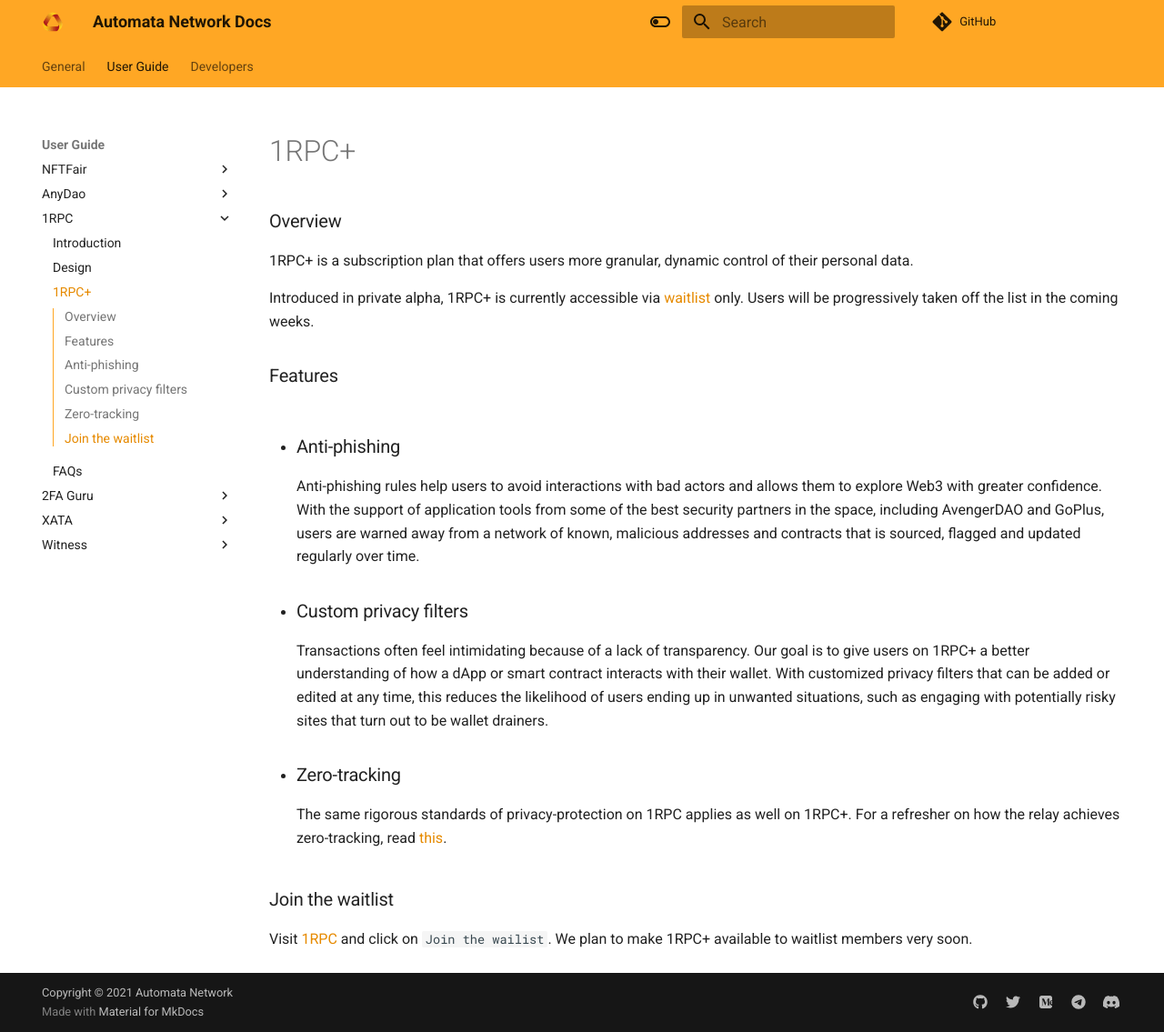
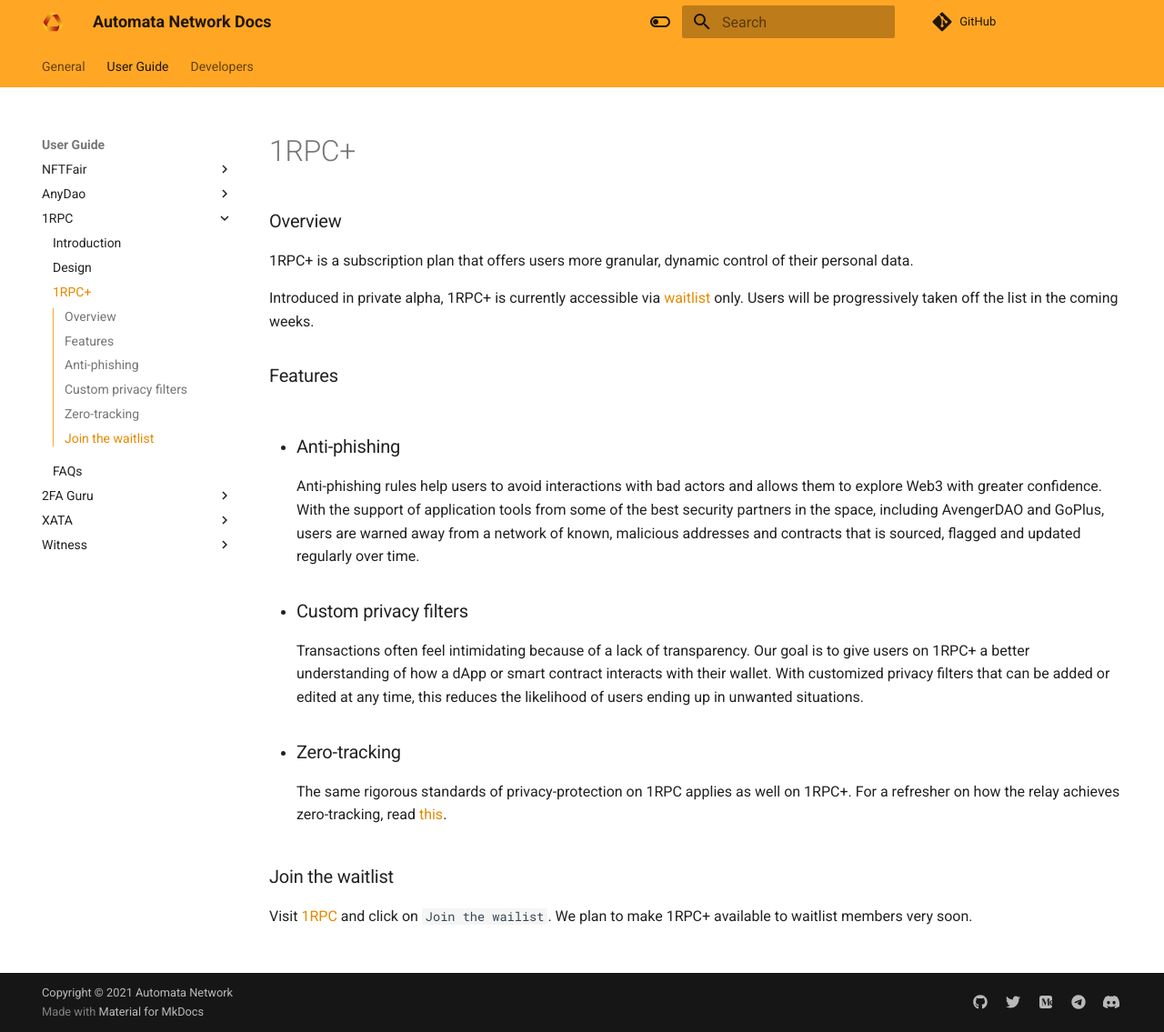
Before and after one commit to automata-network/docs, an MkDocs documentation site: the page built from docs/1rpc/1rpc+.md, in a window 1280 px wide and 1135 px high. Shown: the whole window at 91% size. Built offline with MkDocs 1.6.1 and Material for MkDocs 9.7.7, drawn with Linux system fonts in a browser that asks for light colours; nearby versions of some CDN libraries; comment, search, counter and statistics services are not loaded.

Commit message:
Update 1rpc+.md

```diff
--- a/docs/1rpc/1rpc+.md
+++ b/docs/1rpc/1rpc+.md
@@ -14,7 +14,7 @@
 
 - ### Custom privacy filters
 
-     Transactions often feel intimidating because of a lack of transparency. Our goal is to give users on 1RPC+ a better understanding of how a dApp or smart contract interacts with their wallet. With customized privacy filters that can be added or edited at any time, this reduces the likelihood of users ending up in unwanted situations, such as engaging with potentially risky sites that turn out to be wallet drainers.
+     Transactions often feel intimidating because of a lack of transparency. Our goal is to give users on 1RPC+ a better understanding of how a dApp or smart contract interacts with their wallet. With customized privacy filters that can be added or edited at any time, this reduces the likelihood of users ending up in unwanted situations.
 
 - ### Zero-tracking
 
```
